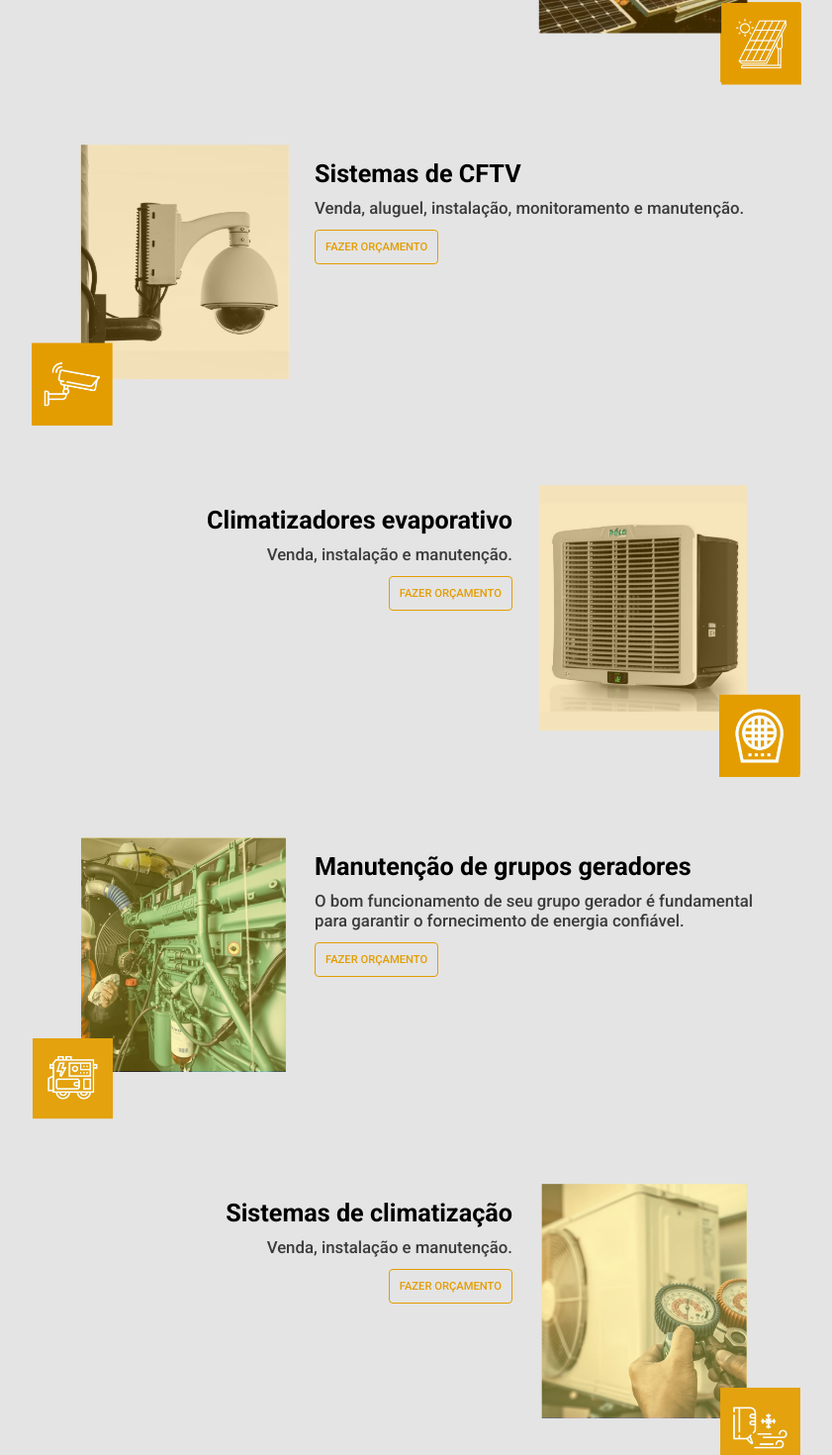
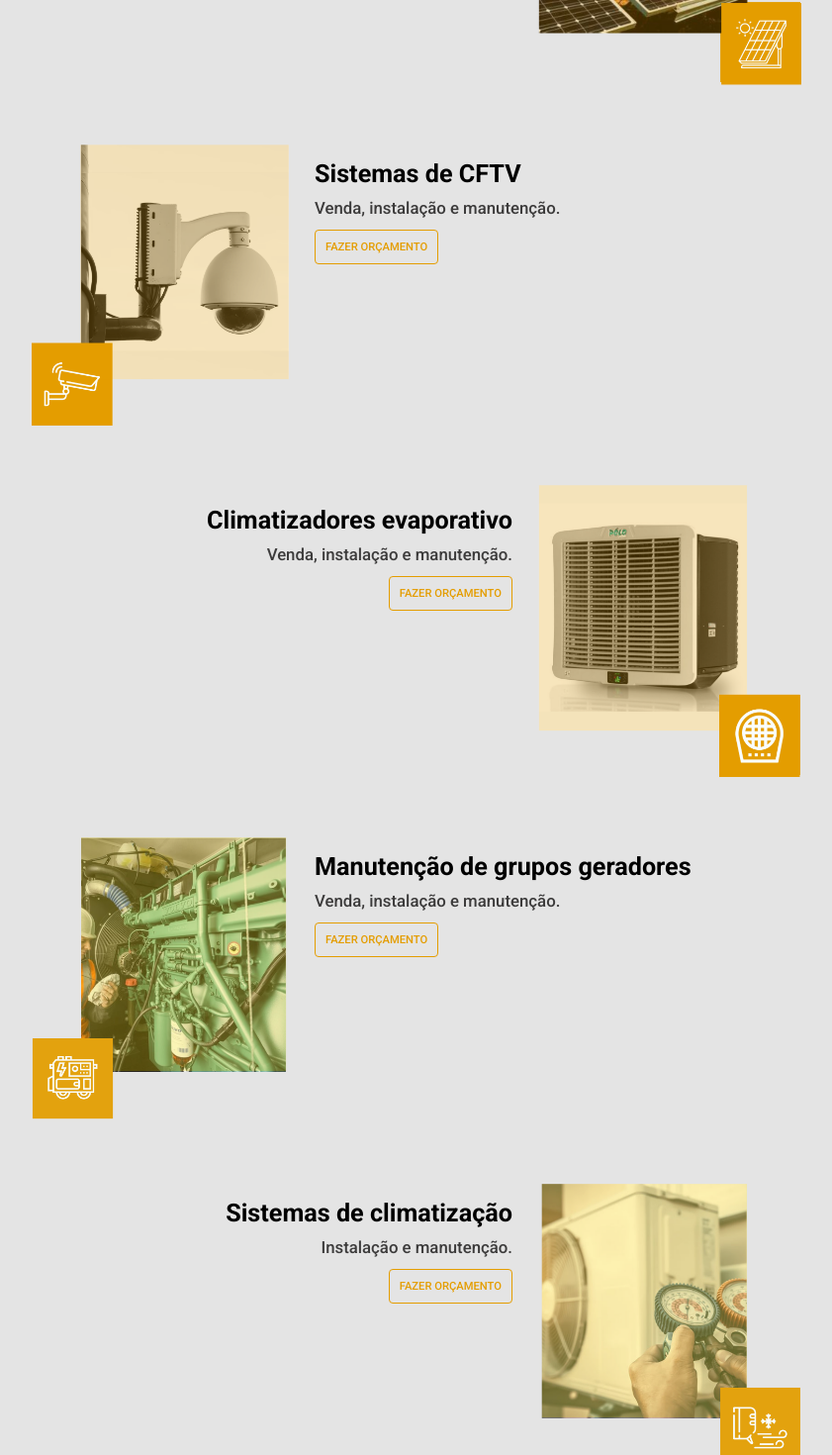
Before and after one commit to f3l1p3v4/engineering, a React (Create React App) app: page / in a window 1280 px wide. Shown: the part 926-2396 px from the top of the page at 99% size, without its empty margins (222-1063 px from the left). Built offline with nearby package versions, Linux system fonts and the light colour scheme.

Commit message:
Update index.js

```diff
--- a/src/components/TypeServices/index.js
+++ b/src/components/TypeServices/index.js
@@ -53,7 +53,7 @@ const TypeServices = () => {
           </div>
           <div className="type-service-title">
             <h2>Sistemas de CFTV</h2>
-            <p>Venda, aluguel, instalação, monitoramento e manutenção.</p>
+            <p>Venda, instalação e manutenção.</p>
             <div>
               <a href="/#contact">FAZER ORÇAMENTO</a>
             </div>
@@ -80,8 +80,7 @@ const TypeServices = () => {
           <div className="type-service-title">
             <h2>Manutenção de grupos geradores</h2>
             <p>
-              O bom funcionamento de seu grupo gerador é fundamental para
-              garantir o fornecimento de energia confiável.
+              Venda, instalação e manutenção.
             </p>
             <div>
               <a href="/#contact">FAZER ORÇAMENTO</a>
@@ -92,7 +91,7 @@ const TypeServices = () => {
         <div className="type-service-container">
           <div className="type-service-title" style={{ textAlign: "right" }}>
             <h2>Sistemas de climatização</h2>
-            <p>Venda, instalação e manutenção.</p>
+            <p>Instalação e manutenção.</p>
             <div>
               <a href="/#contact">FAZER ORÇAMENTO</a>
             </div>
```
